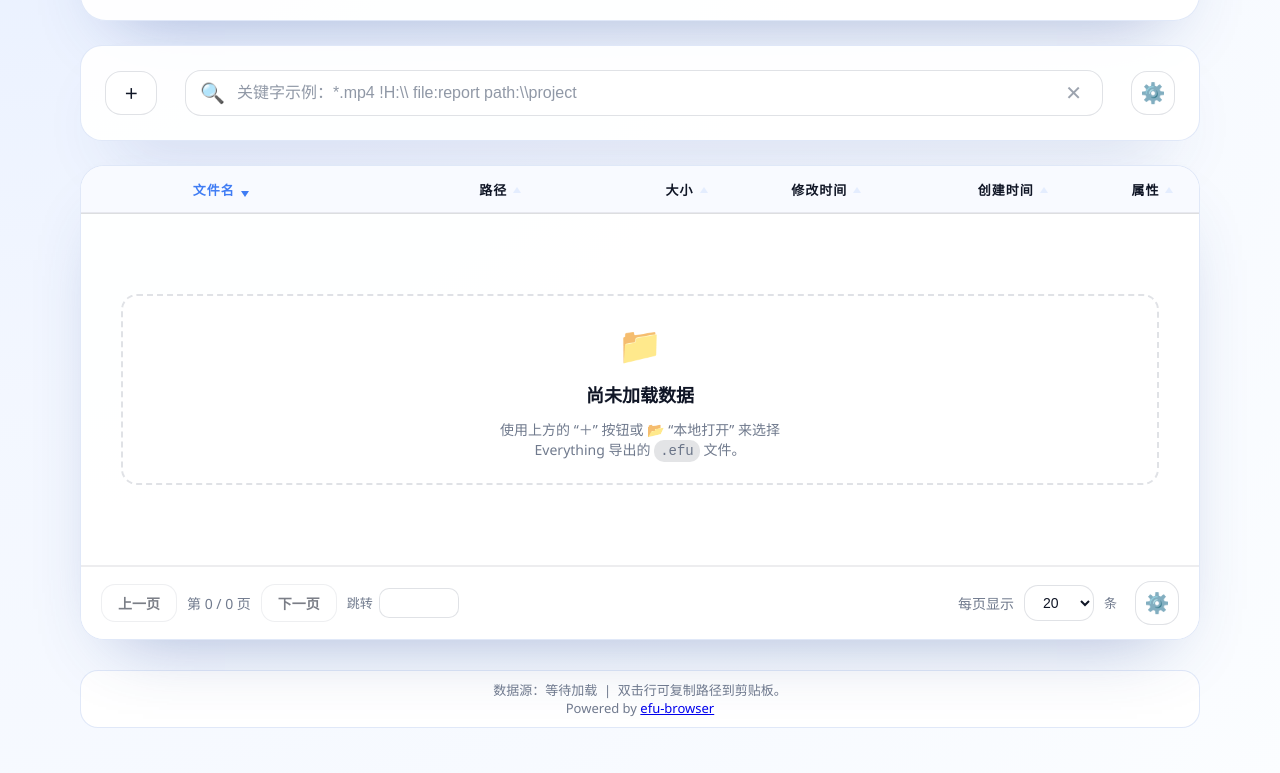
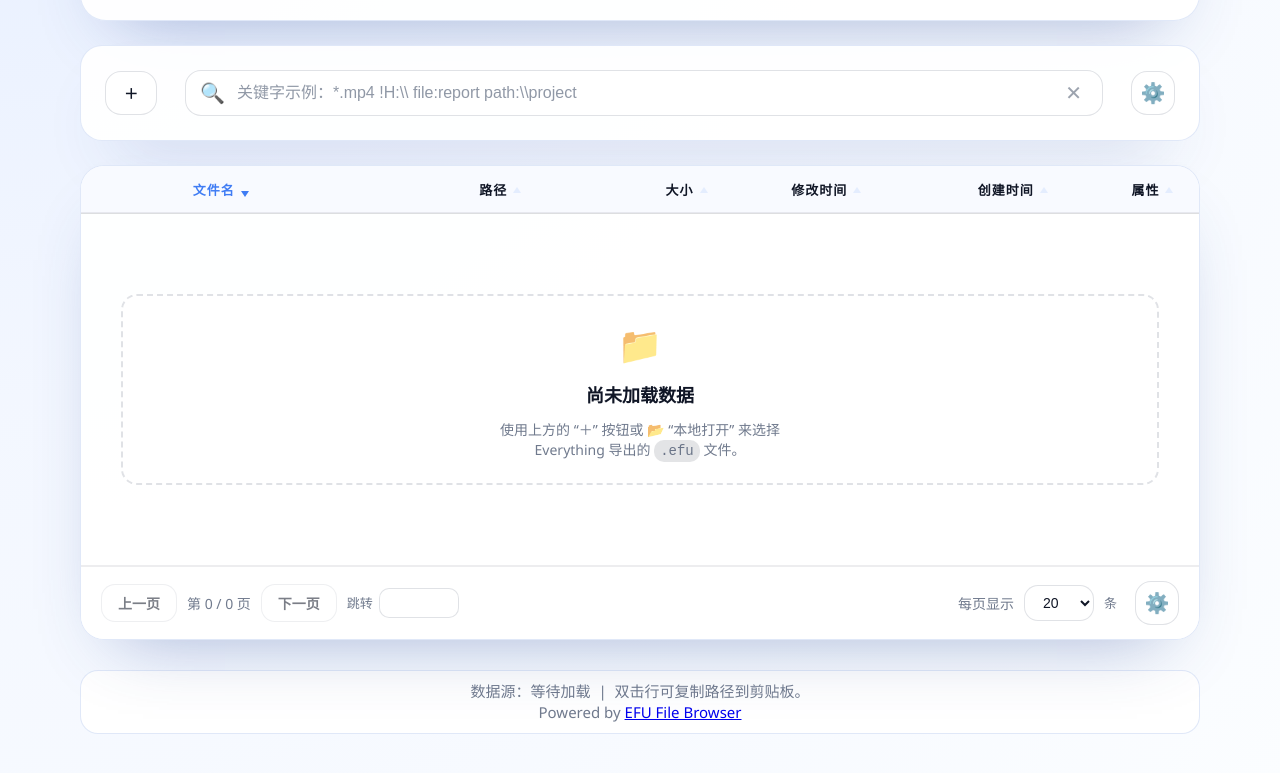
Before and after one commit to raytions/efu-browser, a plain HTML site: page index.html in a window 1280 px wide. Shown: the part 385-1158 px from the top of the page. Drawn offline with Linux system fonts and the light colour scheme; no server answers.

Commit message:
optimized small screen css

```diff
--- a/index.html
+++ b/index.html
@@ -208,7 +208,7 @@
     <footer class="footer">
       <p>
         数据源：<span id="footer-source">—</span> &nbsp;|&nbsp; 双击行可复制路径到剪贴板。<br />Powered by <a
-          href="https://github.com/raytions/efu-browser" target="_blank">efu-browser</a>
+          href="https://github.com/raytions/efu-browser" target="_blank">EFU File Browser</a>
       </p>
     </footer>
   </div>
--- a/styles.css
+++ b/styles.css
@@ -1296,7 +1296,7 @@ tbody tr:active {
 .footer {
   text-align: center;
   color: var(--text-secondary);
-  font-size: 13px;
+  font-size: 15px;
   padding: 10px 16px;
   margin: 6px auto 0;
   background: var(--footer-bg);
```
